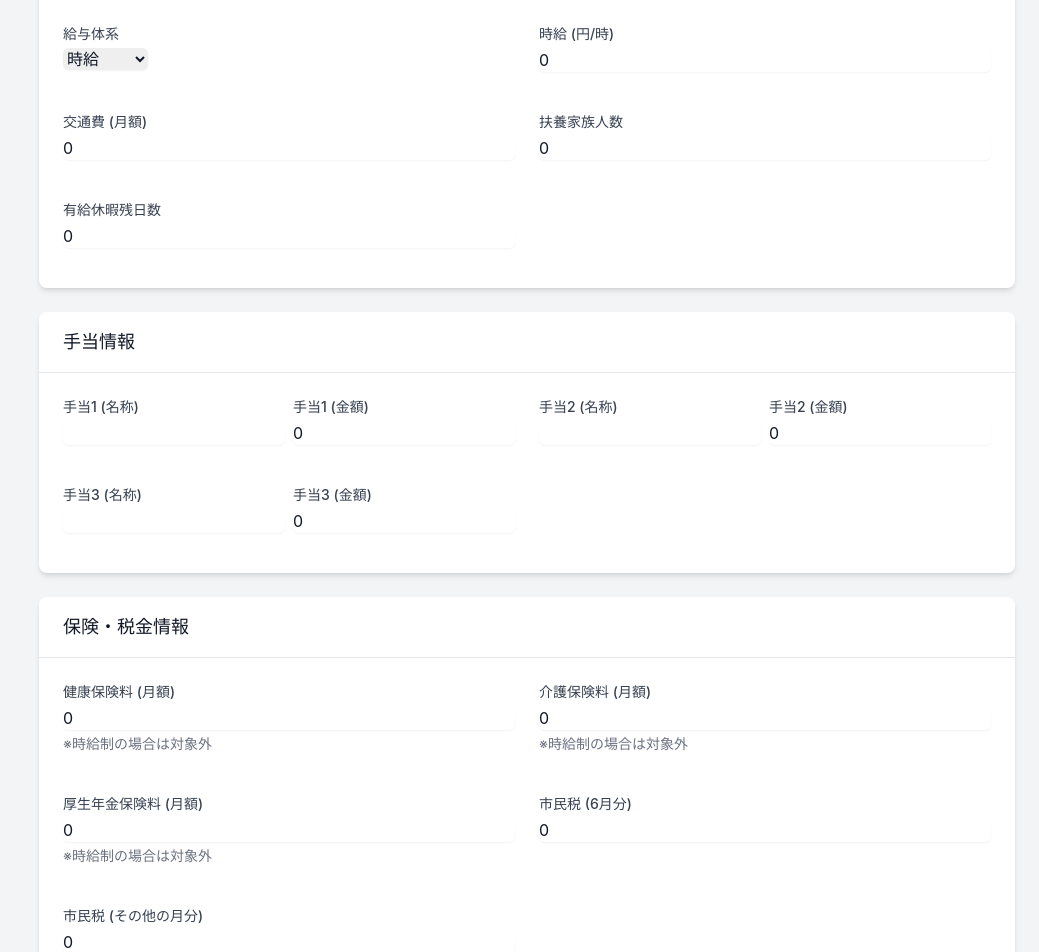
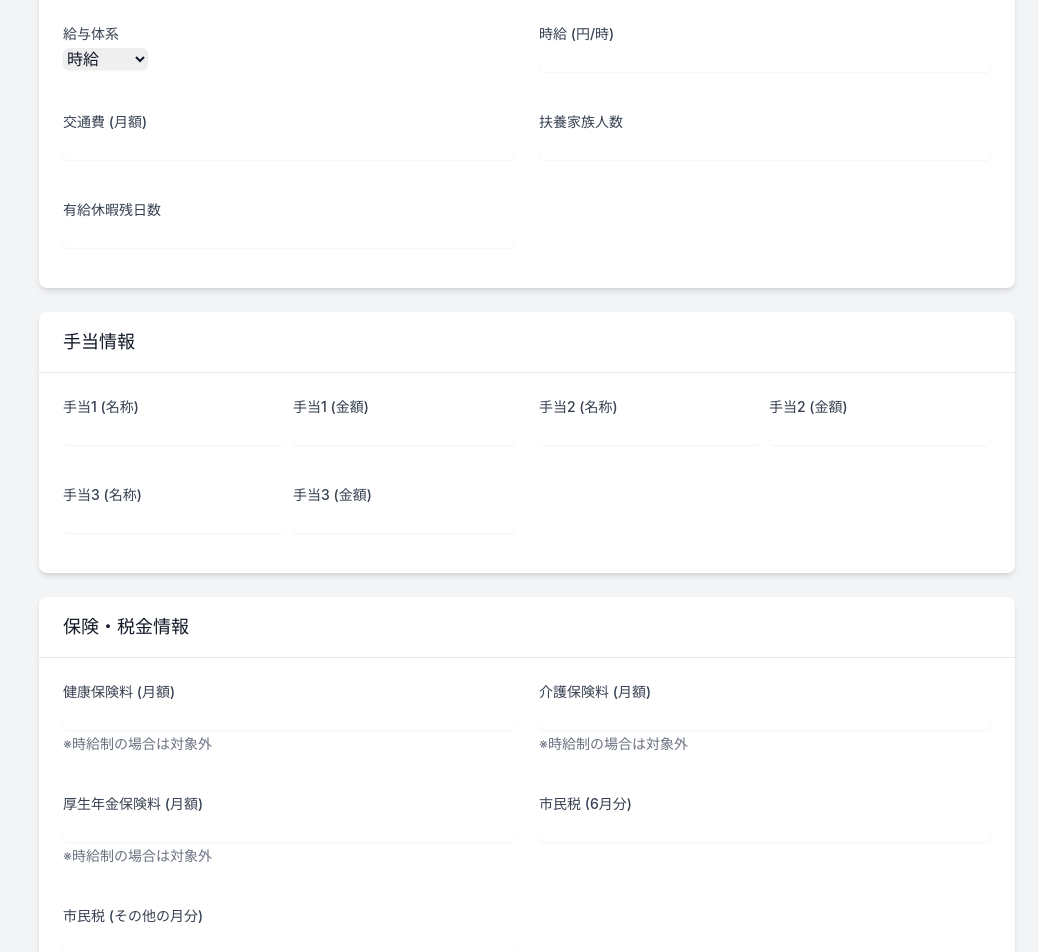
Before and after one commit to Takibiueta/time-attendance-app, a React (Vite) app: page /employees/1 in a window 1280 px wide. Shown: the part 660-1612 px from the top of the page, without its empty margins (241-1280 px from the left). Built offline with nearby package versions, Linux system fonts and the light colour scheme.

Commit message:
従業員フォームの数値入力重複バグを修正

```diff
--- a/src/pages/employees/EmployeeFormPage.tsx
+++ b/src/pages/employees/EmployeeFormPage.tsx
@@ -96,6 +96,14 @@ const EmployeeFormPage: React.FC = () => {
     }
   };
 
+  // 数値入力の共通ハンドラー
+  const handleNumberChange = (onChange: (value: number) => void) => (e: React.ChangeEvent<HTMLInputElement>) => {
+    const inputValue = e.target.value;
+    // 空文字または無効な値の場合は0、それ以外は数値に変換
+    const numValue = inputValue === '' ? 0 : parseInt(inputValue, 10);
+    onChange(isNaN(numValue) ? 0 : numValue);
+  };
+
   return (
     <div className="space-y-6">
       <div className="flex items-center justify-between">
@@ -164,8 +172,8 @@ const EmployeeFormPage: React.FC = () => {
                   <Input
                     type="number"
                     label={getSalaryLabel()}
-                    value={value.toString()}
-                    onChange={e => onChange(parseInt(e.target.value) || 0)}
+                    value={value || ''}
+                    onChange={handleNumberChange(onChange)}
                     error={errors.baseSalary?.message}
                     {...rest}
                   />
@@ -180,8 +188,8 @@ const EmployeeFormPage: React.FC = () => {
                   <Input
                     type="number"
                     label="交通費 (月額)"
-                    value={value.toString()}
-                    onChange={e => onChange(parseInt(e.target.value) || 0)}
+                    value={value || ''}
+                    onChange={handleNumberChange(onChange)}
                     error={errors.transportationAllowance?.message}
                     {...rest}
                   />
@@ -196,8 +204,8 @@ const EmployeeFormPage: React.FC = () => {
                   <Input
                     type="number"
                     label="扶養家族人数"
-                    value={value.toString()}
-                    onChange={e => onChange(parseInt(e.target.value) || 0)}
+                    value={value || ''}
+                    onChange={handleNumberChange(onChange)}
                     error={errors.dependents?.message}
                     {...rest}
                   />
@@ -212,8 +220,8 @@ const EmployeeFormPage: React.FC = () => {
                   <Input
                     type="number"
                     label="有給休暇残日数"
-                    value={value.toString()}
-                    onChange={e => onChange(parseInt(e.target.value) || 0)}
+                    value={value || ''}
+                    onChange={handleNumberChange(onChange)}
                     error={errors.paidLeaveRemaining?.message}
                     {...rest}
                   />
@@ -246,8 +254,8 @@ const EmployeeFormPage: React.FC = () => {
                         <Input
                           type="number"
                           label={`手当${index + 1} (金額)`}
-                          value={value.toString()}
-                          onChange={e => onChange(parseInt(e.target.value) || 0)}
+                          value={value || ''}
+                          onChange={handleNumberChange(onChange)}
                           {...rest}
                         />
                       )}
@@ -268,8 +276,8 @@ const EmployeeFormPage: React.FC = () => {
                   <Input
                     type="number"
                     label="健康保険料 (月額)"
-                    value={value.toString()}
-                    onChange={e => onChange(parseInt(e.target.value) || 0)}
+                    value={value || ''}
+                    onChange={handleNumberChange(onChange)}
                     error={errors.healthInsurance?.message}
                     helperText={salaryType === SalaryType.Hourly ? "※時給制の場合は対象外" : ""}
                     {...rest}
@@ -285,8 +293,8 @@ const EmployeeFormPage: React.FC = () => {
                   <Input
                     type="number"
                     label="介護保険料 (月額)"
-                    value={value.toString()}
-                    onChange={e => onChange(parseInt(e.target.value) || 0)}
+                    value={value || ''}
+                    onChange={handleNumberChange(onChange)}
                     error={errors.nursingInsurance?.message}
                     helperText={salaryType === SalaryType.Hourly ? "※時給制の場合は対象外" : ""}
                     {...rest}
@@ -302,8 +310,8 @@ const EmployeeFormPage: React.FC = () => {
                   <Input
                     type="number"
                     label="厚生年金保険料 (月額)"
-                    value={value.toString()}
-                    onChange={e => onChange(parseInt(e.target.value) || 0)}
+                    value={value || ''}
+                    onChange={handleNumberChange(onChange)}
                     error={errors.pensionInsurance?.message}
                     helperText={salaryType === SalaryType.Hourly ? "※時給制の場合は対象外" : ""}
                     {...rest}
@@ -319,8 +327,8 @@ const EmployeeFormPage: React.FC = () => {
                   <Input
                     type="number"
                     label="市民税 (6月分)"
-                    value={value.toString()}
-                    onChange={e => onChange(parseInt(e.target.value) || 0)}
+                    value={value || ''}
+                    onChange={handleNumberChange(onChange)}
                     error={errors.residentTax?.june?.message}
                     {...rest}
                   />
@@ -335,8 +343,8 @@ const EmployeeFormPage: React.FC = () => {
                   <Input
                     type="number"
                     label="市民税 (その他の月分)"
-                    value={value.toString()}
-                    onChange={e => onChange(parseInt(e.target.value) || 0)}
+                    value={value || ''}
+                    onChange={handleNumberChange(onChange)}
                     error={errors.residentTax?.other?.message}
                     {...rest}
                   />
```
